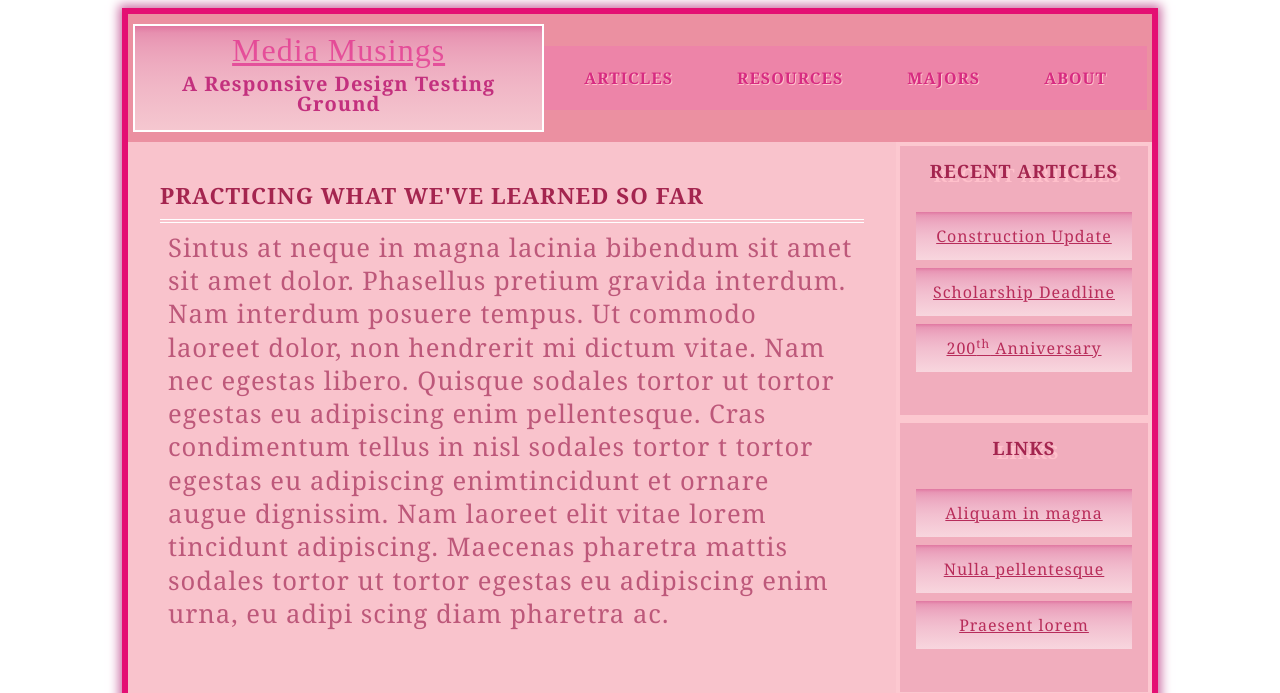
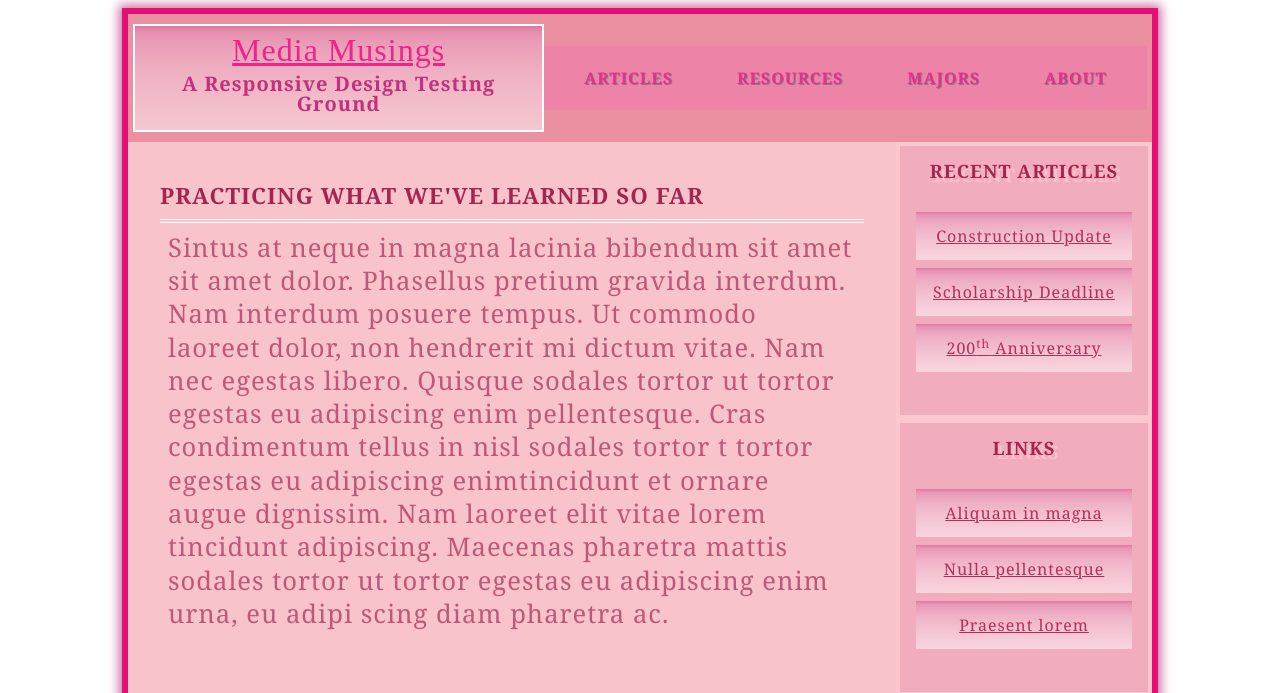
Before and after one commit to liah-18/media-musings, a plain HTML site: page index.html in a window 1280 px wide. Shown: the top 693 px of the page. Drawn offline with Linux system fonts and the light colour scheme; a web font is replaced by a local one.

Commit message:
Updated Header and Nav

```diff
--- a/main.css
+++ b/main.css
@@ -57,7 +57,7 @@ header h1 {
 /* ⬇ The h1's link */
 header h1 a {
 
-  color: rgba(223, 15, 129, 0.575);
+  color: rgba(244, 11, 127, 0.848);
 }
 
 a:hover {
@@ -98,9 +98,9 @@ nav.topnav a {
 	text-transform: uppercase;
 	display: block;
 	text-decoration: none;
-	color: rgb(215, 43, 129); /* ← you can change this */
+	color: rgb(232, 45, 139); /* ← you can change this */
   transition: all 0.75s ease-in-out;
-  text-shadow: 1px 1px pink;
+  text-shadow: 1px 1px gray;
   font-weight: bolder;
 }
 
```
